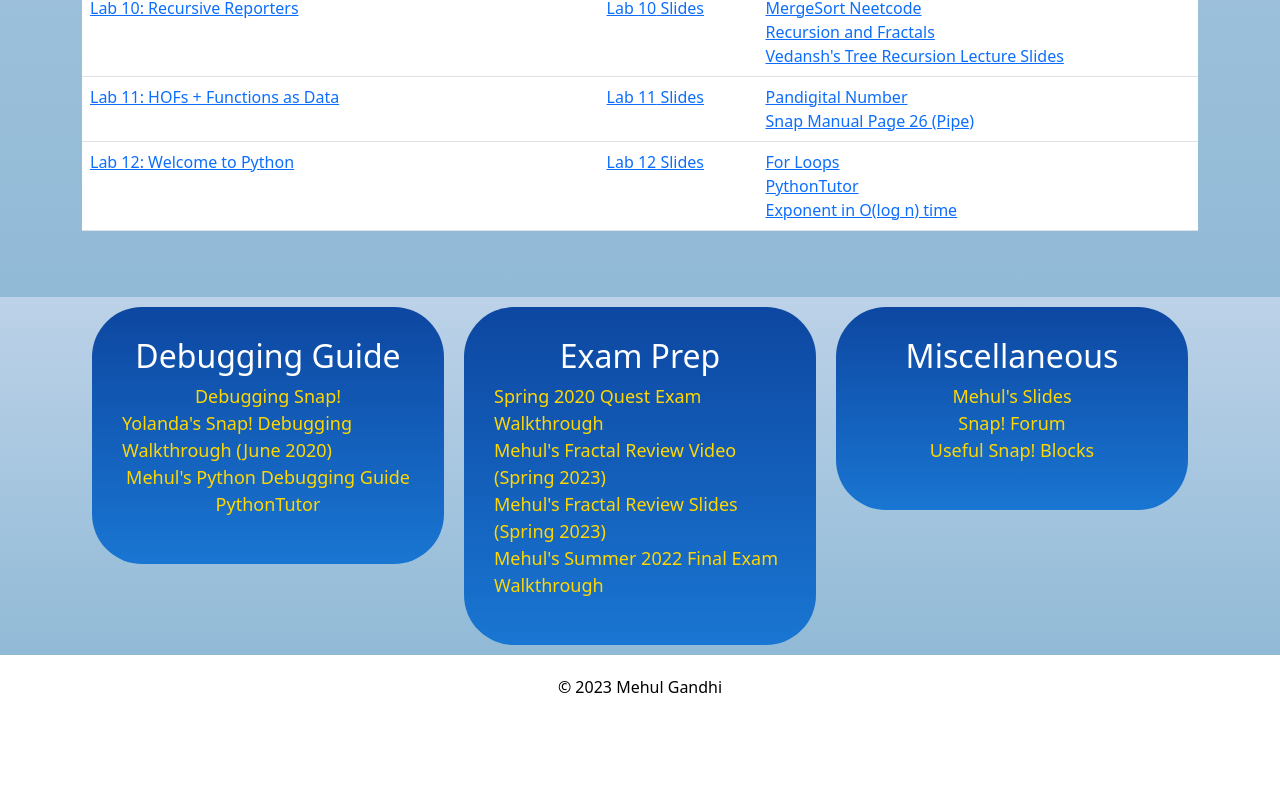
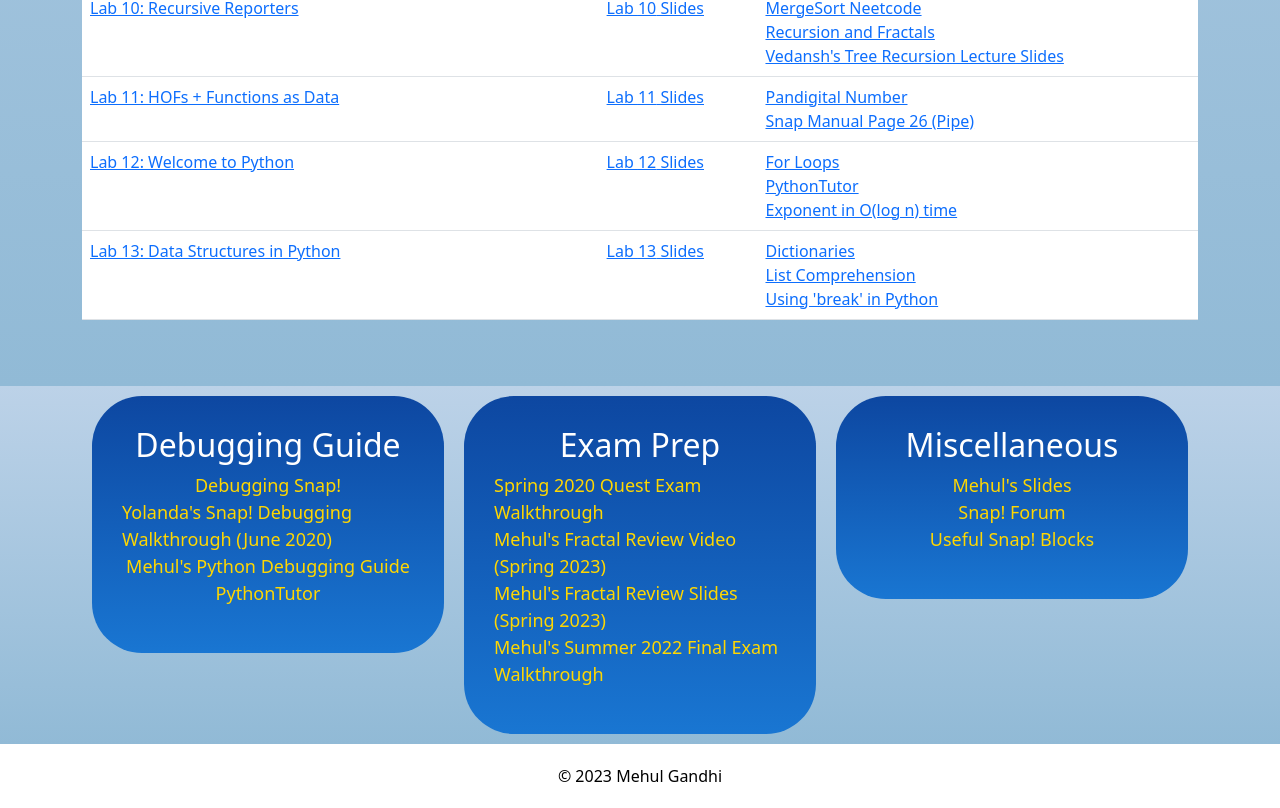
Before and after one commit to Mehul-Gandhi/portfolio, a React (Create React App) app: page /notes in a window 1280 px wide. Shown: the part 2354-3162 px from the top of the page. Before the commit the page ends 3073 px from the top, so only its background shows below. Built offline with nearby package versions, Linux system fonts and the light colour scheme.

Commit message:
Add data structures lab

```diff
--- a/src/Notes.js
+++ b/src/Notes.js
@@ -207,7 +207,9 @@ const labInfo = [
 ],
 ["Lab 12: Welcome to Python", "https://cs10.org/bjc-r/llab/html/topic.html?topic=berkeley_bjc%2Fpython%2Fbesides-blocks-welcome-parsons.topic&course&novideo&noreading&noassignment"
 , "https://docs.google.com/presentation/d/1DyULATDjQgBpYFuRArorWlDEcZFkjjRuCkFrVbwWdJc/edit#slide=id.g24c8f6131ef_0_91",
-[{name: "For Loops", content: "https://www.w3schools.com/python/python_for_loops.asp"}, {name: "PythonTutor", content: "https://pythontutor.com/"}, {name: "Exponent in O(log n) time", content: "https://www.ideserve.co.in/learn/how-to-find-the-power-of-a-number"}]]
+[{name: "For Loops", content: "https://www.w3schools.com/python/python_for_loops.asp"}, {name: "PythonTutor", content: "https://pythontutor.com/"}, {name: "Exponent in O(log n) time", content: "https://www.ideserve.co.in/learn/how-to-find-the-power-of-a-number"}]],
+["Lab 13: Data Structures in Python", "https://cs10.org/bjc-r/topic/topic.html?topic=berkeley_bjc/python/besides-blocks-data-struct.topic&course=&novideo&noreading&noassignment", "https://docs.google.com/presentation/d/1SYFHdItKzYc9swbNsWfbjuxlm2NrIMVmeFkz0Y1SKtw/edit?usp=sharing",
+[{name: "Dictionaries", content: "https://realpython.com/python-dicts/"}, {name: "List Comprehension", content: "https://realpython.com/list-comprehension-python/"}, {name: "Using 'break' in Python", content: "https://www.coursera.org/tutorials/python-break#:~:text=In%20Python%2C%20break%20allows%20you,execution%20of%20the%20innermost%20loop."}]]
 
 ];
 
```
